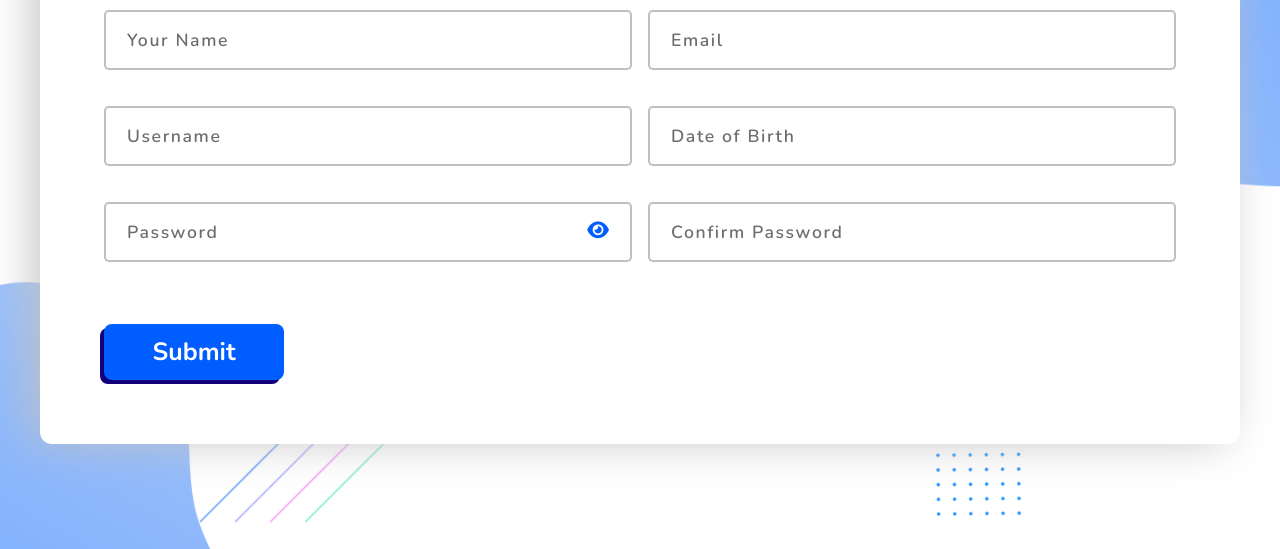
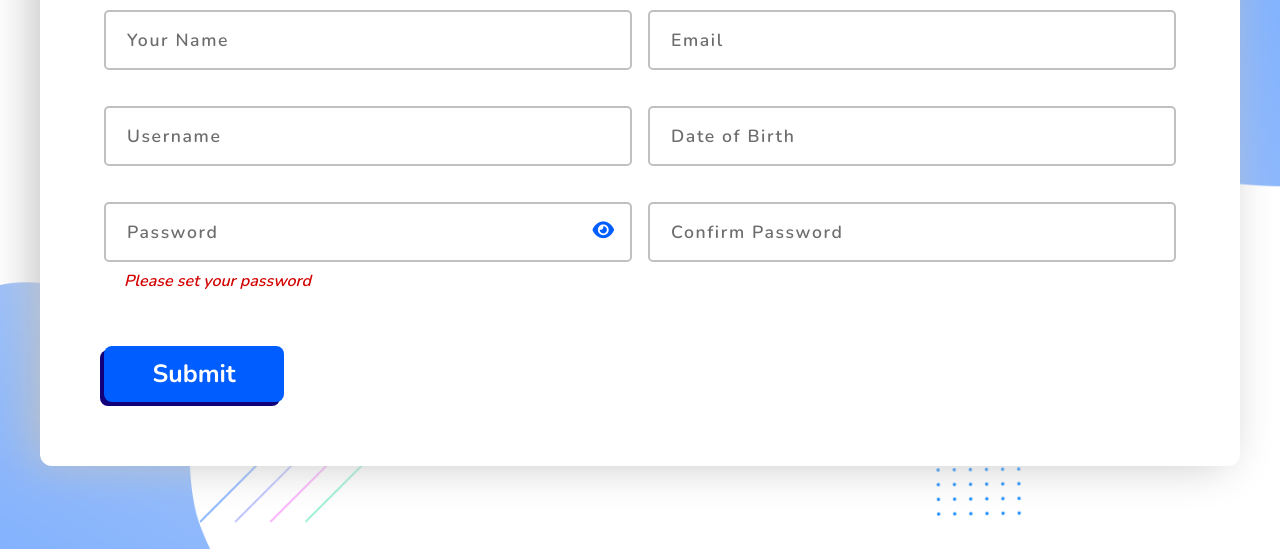
Before and after one commit to sNishant011/form, a plain HTML site: page index.html in a window 1280 px wide. Shown: the part 251-800 px from the top of the page. Drawn offline with nearby package versions, Linux system fonts and the light colour scheme.

Commit message:
i took break so I forgot what I fixed before

```diff
--- a/index.html
+++ b/index.html
@@ -43,17 +43,17 @@
         </div>
 
         <div class="input-field-container">
-          <input type="password" class="password-field" name="password1" onchange="" placeholder=" " id="password1"
-            required>
+          <input type="password" class="password-field" name="password1" onclick="checkPasswordStrength()"
+            placeholder=" " id="password1" required>
           <label for="password1">Password</label>
           <span class="toggle-password" onclick="showPassword()"><i class="fas fa-eye" id="show_hide-icon"></i></span>
-          <i class="warning password-warning" id="password1-warning"></i>
+          <i class="warning password1-warning" id="password1-warning">Please set your password</i>
 
         </div>
         <div class="input-field-container">
           <input type="password" name="password2" placeholder=" " id="password2" required>
           <label for="password2">Confirm Password</label>
-          <i class="warning password-warning" id="password2-warning"></i>
+          <i class="warning password2-warning" id="password2-warning"></i>
 
         </div>
 
--- a/main.scss
+++ b/main.scss
@@ -172,7 +172,7 @@ form {
       }
     }
     .password-field {
-      padding-right: 20px;
+      padding-right: 60px !important;
     }
   }
   .warning {
@@ -188,6 +188,9 @@ form {
     @include mobile() {
       font-size: 0.8rem;
     }
+  }
+  .password1-warning {
+    top: -38px;
   }
 
   .btn {
@@ -248,13 +251,16 @@ form {
 }
 .toggle-password {
   position: relative;
-  top: -60%;
-  left: 90%;
+  top: -50%;
+  left: 91%;
   cursor: pointer;
   padding: 0.5rem;
   color: $accent-color;
+  @include tablet() {
+    left: 85%;
+  }
   @include mobile() {
     top: -85%;
-    left: 85%;
+    left: 87%;
   }
 }
```
Also changed, not shown: main.css, 1 other file.
